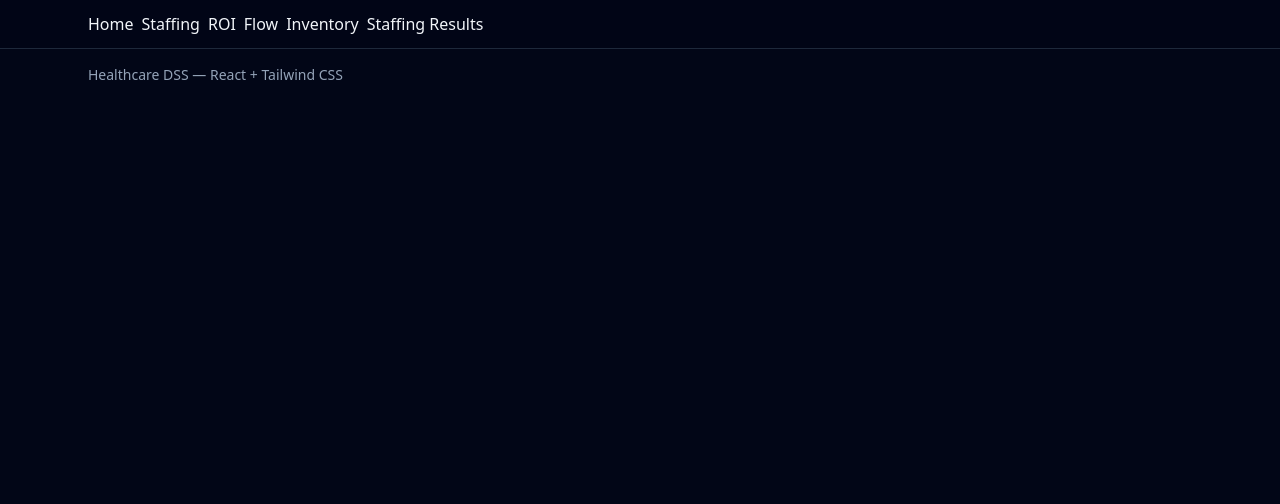
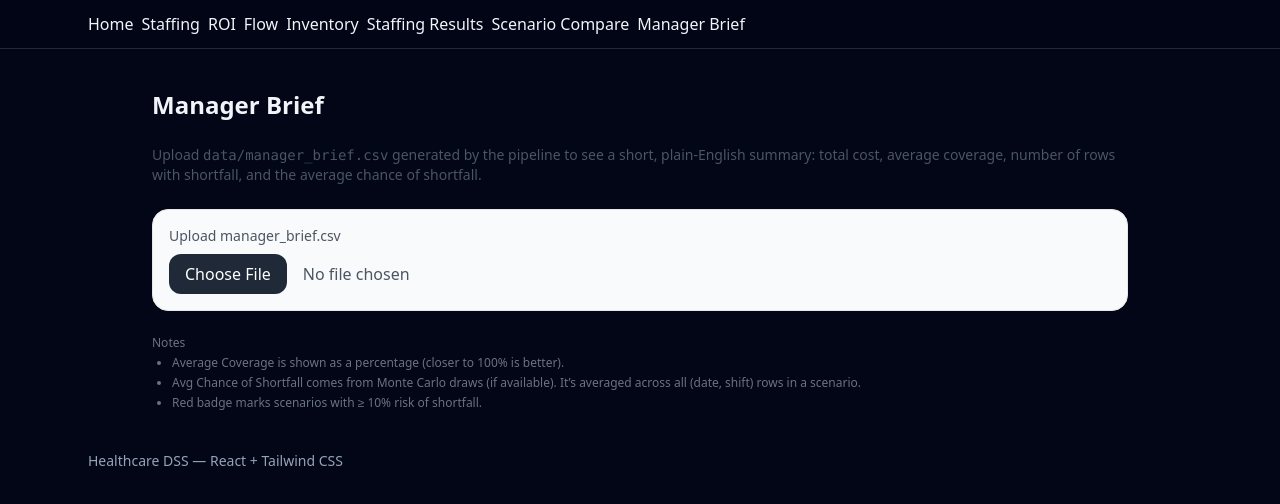
Before and after one commit to batthgurnoor/HealthcareDSS, a React (Vite) app: page /manager-brief in a window 1280 px wide. Shown: the top 504 px of the page. Built offline with nearby package versions, Linux system fonts and the light colour scheme.

Commit message:
Made a manager brief page

```diff
--- a/src/App.jsx
+++ b/src/App.jsx
@@ -5,6 +5,8 @@ import ROI from './pages/ROI'
 import Flow from './pages/Flow'
 import Inventory from './pages/Inventory'
 import StaffingResults from './pages/StaffingResults'
+import ScenarioCompare from './pages/ScenarioCompare'
+import ManagerBrief from "./pages/ManagerBrief.jsx";
 
 
 function App() {
@@ -22,6 +24,8 @@ function App() {
         <NavLink to="/staffing-results" >
             Staffing Results
           </NavLink>
+        <NavLink to="/scenario-compare">Scenario Compare</NavLink>
+        <NavLink to="/manager-brief">Manager Brief</NavLink>
         </div>
       </div>
 
@@ -33,6 +37,8 @@ function App() {
           <Route path="/flow" element={<Flow />} />
           <Route path="/inventory" element={<Inventory />} />
           <Route path="/staffing-results" element={<StaffingResults />} />
+          <Route path="/scenario-compare" element={<ScenarioCompare />} />
+          <Route path="/manager-brief" element={<ManagerBrief />} />
         </Routes>
         <div className='small my-4'>Healthcare DSS — React + Tailwind CSS </div>
       </div>
--- /dev/null
+++ b/src/pages/ManagerBrief.jsx
@@ -0,0 +1,147 @@
+import { useState } from "react";
+
+function parseCsv(text) {
+  const lines = text.trim().split(/\r?\n/);
+  if (lines.length < 2) return { headers: [], data: [] };
+  const headers = lines[0].split(",").map(h => h.trim().toLowerCase());
+  const data = lines.slice(1).map(line => {
+    const cells = line.split(",").map(c => c.trim());
+    const row = {};
+    headers.forEach((h, i) => (row[h] = cells[i]));
+    return row;
+  });
+  return { headers, data };
+}
+
+export default function ManagerBrief() {
+  const [rows, setRows] = useState([]);
+  const [error, setError] = useState("");
+
+  async function onUpload(e) {
+    setError("");
+    const file = e.target.files?.[0];
+    if (!file) return;
+    if (!file.name.toLowerCase().endsWith(".csv")) {
+      setError("Please upload a .csv file (manager_brief.csv).");
+      return;
+    }
+    const text = await file.text();
+    const { headers, data } = parseCsv(text);
+
+    // expected columns from export_manager_brief.py
+    const required = [
+      "scenario",
+      "total_cost",
+      "avg_coverage",
+      "rows_with_shortfall",
+      "avg_shortfall_probability",
+    ];
+    const missing = required.filter(r => !headers.includes(r));
+    if (missing.length) {
+      setError(`Missing column(s): ${missing.join(", ")}`);
+      setRows([]);
+      return;
+    }
+
+    const cleaned = data.map(r => ({
+      scenario: String(r.scenario || "").trim(),
+      total_cost: r.total_cost === "" ? null : Number(r.total_cost),
+      avg_coverage: r.avg_coverage === "" ? null : Number(r.avg_coverage), // already %
+      rows_with_shortfall: r.rows_with_shortfall === "" ? 0 : Number(r.rows_with_shortfall),
+      avg_shortfall_probability:
+        r.avg_shortfall_probability === "" ? null : Number(r.avg_shortfall_probability), // already %
+    }));
+
+    setRows(cleaned);
+  }
+
+  return (
+    <div className="max-w-5xl mx-auto p-6 space-y-6">
+      <h1 className="text-2xl font-bold">Manager Brief</h1>
+      <p className="text-sm text-gray-600">
+        Upload <code>data/manager_brief.csv</code> generated by the pipeline to see a short, plain-English summary:
+        total cost, average coverage, number of rows with shortfall, and the average chance of shortfall.
+      </p>
+
+      <div className="p-4 rounded-2xl bg-gray-50 border">
+        <label className="block text-sm font-medium mb-2 text-gray-600">Upload manager_brief.csv</label>
+        <input
+          type="file"
+          accept=".csv"
+          onChange={onUpload}
+          className="file:mr-4 file:py-2 file:px-4 file:rounded-xl file:border-0 file:bg-gray-800 text-gray-600 file:text-white hover:file:bg-gray-700"
+        />
+        {error && (
+          <p className="mt-3 text-sm text-red-600 bg-red-50 border border-red-200 p-2 rounded">
+            {error}
+          </p>
+        )}
+      </div>
+
+      {rows.length > 0 && (
+        <div className="overflow-x-auto rounded-2xl border">
+          <table className="min-w-full text-sm">
+            <thead className="bg-gray-100 text-gray-700">
+              <tr>
+                <th className="p-3 text-left">Scenario</th>
+                <th className="p-3 text-right">Total Cost (period)</th>
+                <th className="p-3 text-right">Average Coverage</th>
+                <th className="p-3 text-right">Rows with Shortfall</th>
+                <th className="p-3 text-right">Avg Chance of Shortfall</th>
+              </tr>
+            </thead>
+            <tbody>
+              {rows.map((r) => {
+                const risk = r.avg_shortfall_probability;
+                const risky = risk != null && risk >= 10; // 10%+
+                return (
+                  <tr key={r.scenario} className="odd:bg-white even:bg-gray-50">
+                    <td className="p-3 capitalize">{r.scenario}</td>
+                    <td className="p-3 text-right">
+                      {r.total_cost == null ? "—" : `$${r.total_cost.toLocaleString()}`}
+                    </td>
+                    <td className="p-3 text-right">
+                      {r.avg_coverage == null ? "—" : `${r.avg_coverage.toFixed(1)}%`}
+                    </td>
+                    <td className="p-3 text-right">{r.rows_with_shortfall}</td>
+                    <td className="p-3 text-right">
+                      {risk == null ? (
+                        "—"
+                      ) : (
+                        <span
+                          className={`px-2 py-1 rounded-xl text-xs ${
+                            risky
+                              ? "bg-red-100 text-red-700 border border-red-200"
+                              : "bg-green-100 text-green-700 border border-green-200"
+                          }`}
+                        >
+                          {risk.toFixed(1)}%
+                        </span>
+                      )}
+                    </td>
+                  </tr>
+                );
+              })}
+            </tbody>
+          </table>
+        </div>
+      )}
+
+      <div className="text-xs text-gray-500">
+        <div className="font-medium mb-1">Notes</div>
+        <ul className="list-disc ml-5 space-y-1">
+          <li>
+            <span className="font-medium">Average Coverage</span> is shown as a percentage (closer to 100% is better).
+          </li>
+          <li>
+            <span className="font-medium">Avg Chance of Shortfall</span> comes from Monte Carlo draws (if available).
+            It’s averaged across all (date, shift) rows in a scenario.
+          </li>
+          <li>
+            Red badge marks scenarios with <span className="font-medium">≥ 10%</span> risk of shortfall.
+          </li>
+        </ul>
+      </div>
+    </div>
+  );
+}
--- a/src/pages/ScenarioCompare.jsx
+++ b/src/pages/ScenarioCompare.jsx
@@ -133,14 +133,14 @@ export default function ScenarioCompare() {
 
       <div className="grid md:grid-cols-2 gap-4">
         <div className="p-4 rounded-2xl bg-gray-50 border">
-          <label className="block text-sm font-medium mb-2  text-gray-700">Scenario summary (.csv)</label>
+          <label className="block text-sm font-medium mb-2">Scenario summary (.csv)</label>
           <input type="file" accept=".csv" onChange={onUploadScenarioCsv}
-                 className="file:mr-4 file:py-2 file:px-4 file:rounded-xl file:border-0 file:bg-gray-800 file:text-white hover:file:bg-gray-700  text-gray-700" />
+                 className="file:mr-4 file:py-2 file:px-4 file:rounded-xl file:border-0 file:bg-gray-800 file:text-white hover:file:bg-gray-700" />
         </div>
         <div className="p-4 rounded-2xl bg-gray-50 border">
-          <label className="block text-sm font-medium mb-2  text-gray-700">Monte Carlo results (.csv) — optional</label>
+          <label className="block text-sm font-medium mb-2">Monte Carlo results (.csv) — optional</label>
           <input type="file" accept=".csv" onChange={onUploadMcCsv}
-                 className="file:mr-4 file:py-2 file:px-4 file:rounded-xl file:border-0 file:bg-gray-800 file:text-white hover:file:bg-gray-700  text-gray-700" />
+                 className="file:mr-4 file:py-2 file:px-4 file:rounded-xl file:border-0 file:bg-gray-800 file:text-white hover:file:bg-gray-700" />
           <p className="text-xs text-gray-500 mt-2">We compute the probability of shortfall per (date, shift) = fraction of draws with shortfall &gt; 0.</p>
         </div>
       </div>
@@ -152,11 +152,11 @@ export default function ScenarioCompare() {
           <table className="min-w-full text-sm">
             <thead className="bg-gray-100 text-gray-700">
               <tr>
-                <th className="p-3 text-left text-gray-700">Scenario</th>
-                <th className="p-3 text-right text-gray-700">Total Cost (period)</th>
-                <th className="p-3 text-right text-gray-700">Average Coverage</th>
-                <th className="p-3 text-right text-gray-700">Rows with Shortfall</th>
-                <th className="p-3 text-right text-gray-700">Chance of Shortfall (MC)</th>
+                <th className="p-3 text-left">Scenario</th>
+                <th className="p-3 text-right">Total Cost (period)</th>
+                <th className="p-3 text-right">Average Coverage</th>
+                <th className="p-3 text-right">Rows with Shortfall</th>
+                <th className="p-3 text-right">Chance of Shortfall (MC)</th>
               </tr>
             </thead>
             <tbody>
@@ -165,10 +165,10 @@ export default function ScenarioCompare() {
                 const risky = r.shortfallProb >= 0.10; // highlight if >= 10%
                 return (
                   <tr key={r.scenario} className="odd:bg-white even:bg-gray-50">
-                    <td className="p-3 capitalize text-gray-700">{r.scenario}</td>
-                    <td className="p-3 text-right text-gray-700">${r.totalCost.toLocaleString()}</td>
-                    <td className="p-3 text-right text-gray-700">{(r.avgCoverage*100).toFixed(1)}%</td>
-                    <td className="p-3 text-right text-gray-700">{r.shortfallRows}</td>
+                    <td className="p-3 capitalize">{r.scenario}</td>
+                    <td className="p-3 text-right">${r.totalCost.toLocaleString()}</td>
+                    <td className="p-3 text-right">{(r.avgCoverage*100).toFixed(1)}%</td>
+                    <td className="p-3 text-right">{r.shortfallRows}</td>
                     <td className="p-3 text-right">
                       <span className={`px-2 py-1 rounded-xl text-xs ${risky ? "bg-red-100 text-red-700 border border-red-200" : "bg-green-100 text-green-700 border border-green-200"}`}>
                         {riskPct}
```
